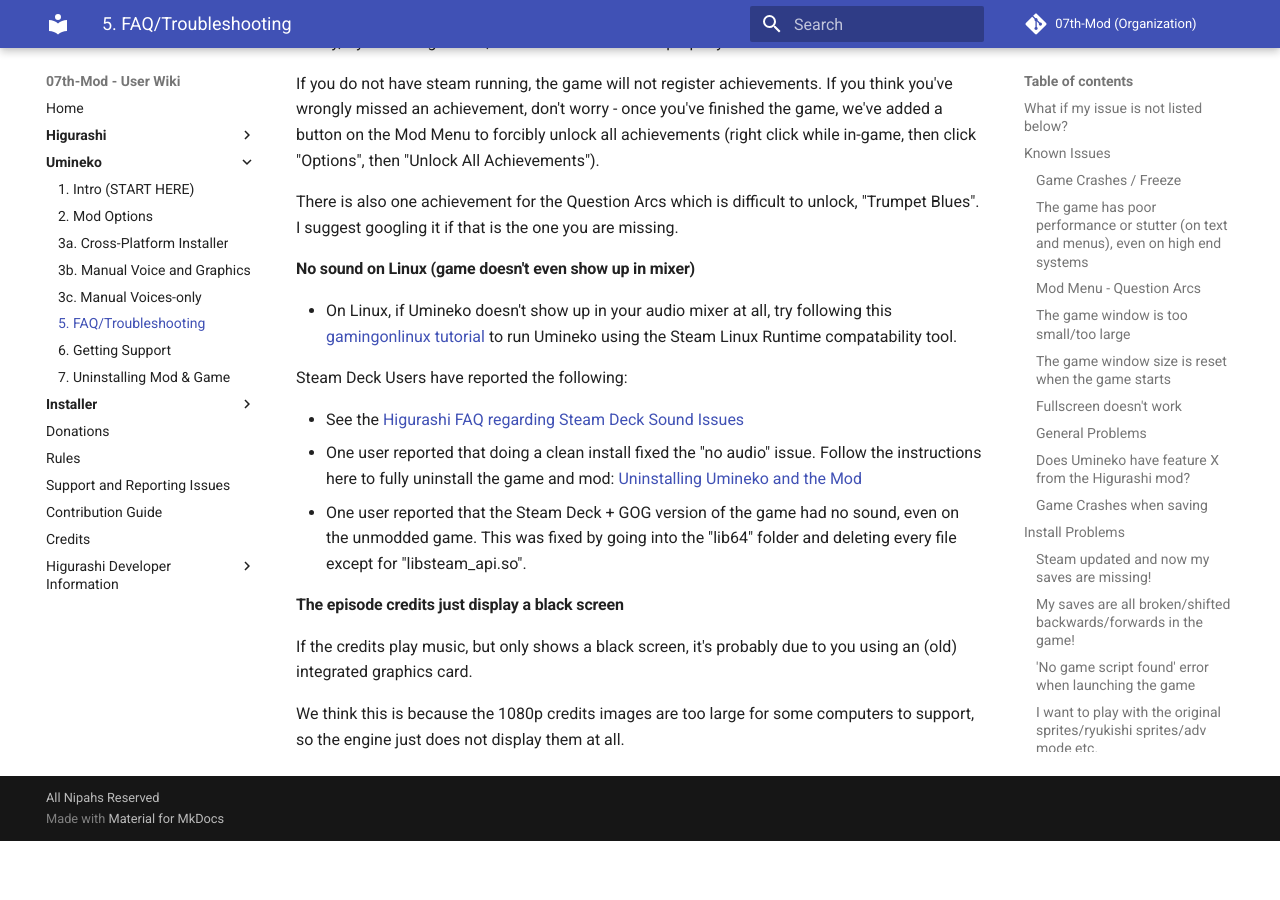
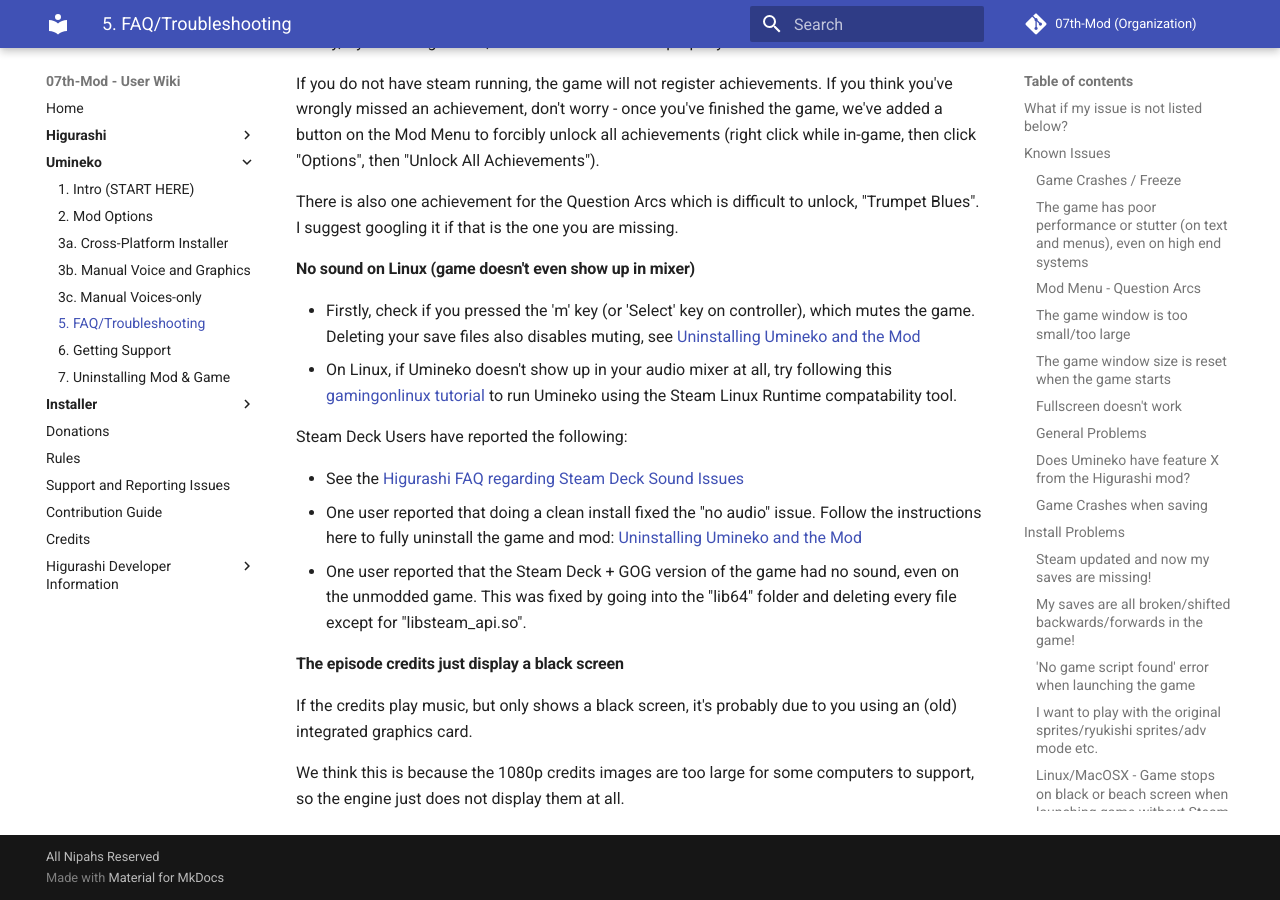
Before and after one commit to 07th-mod/wiki, an MkDocs documentation site: the page built from docs/Umineko/Umineko-Part-0-TroubleShooting-and-FAQ.md, in a window 1280 px wide and 900 px high, scrolled down 7855 px. Built offline with MkDocs 1.6.1 and Material for MkDocs 9.7.7, drawn with Linux system fonts in a browser that asks for light colours; before the commit the page ends 8696 px from its top, so only the background shows below that.

```diff
--- a/docs/Umineko/Umineko-Part-0-TroubleShooting-and-FAQ.md
+++ b/docs/Umineko/Umineko-Part-0-TroubleShooting-and-FAQ.md
@@ -256,6 +256,7 @@
 
 #### No sound on Linux (game doesn't even show up in mixer)
 
+- Firstly, check if you pressed the 'm' key (or 'Select' key on controller), which mutes the game. Deleting your save files also disables muting, see [Uninstalling Umineko and the Mod](Uninstall.md)
 - On Linux, if Umineko doesn't show up in your audio mixer at all, try following this [gamingonlinux tutorial](https://www.gamingonlinux.com/articles/steam-for-linux-can-now-run-games-in-a-special-container.15384) to run Umineko using the Steam Linux Runtime compatability tool.
 
 Steam Deck Users have reported the following:
```
